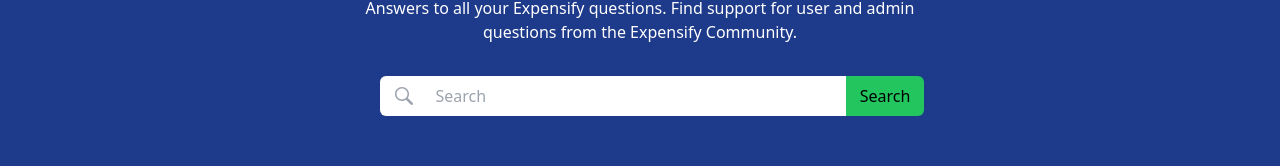
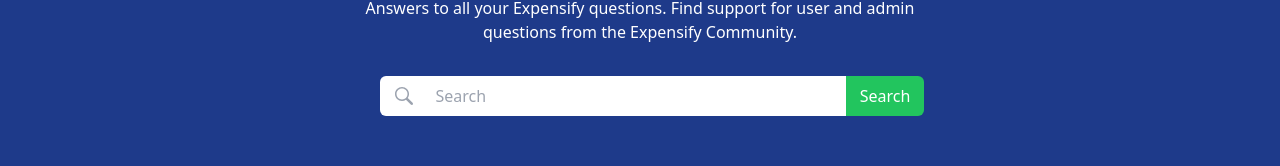
Before and after one commit to mahdikhashan/nuxt-community-platform, a Nuxt app: page / in a window 1280 px wide. Shown: the part 256-422 px from the top of the page. Built offline with nearby package versions, Linux system fonts and the light colour scheme.

Commit message:
update Banner component

```diff
--- a/components/Banner.vue
+++ b/components/Banner.vue
@@ -32,7 +32,7 @@
               placeholder="Search"
               class="w-full p-2 pl-14 rounded-l-md"
             />
-            <button class="w-2/12 bg-green-500 rounded-r-md p-2">Search</button>
+            <button class="w-2/12 bg-green-500 rounded-r-md p-2 text-white">Search</button>
           </div>
         </form>
       </div>
--- a/components/Navigation.vue
+++ b/components/Navigation.vue
@@ -277,9 +277,9 @@
       this.isNotification = false
       this.isMessage = false
       this.isProfile = false
-      this.$nextTick(() => {
-        this.$refs.search.focus();
-      });
+      // this.$nextTick(() => {
+      //  this.$refs.search.focus();
+      // });
     },
     enableNotification() {
       this.isNotification = !this.isNotification;
```
